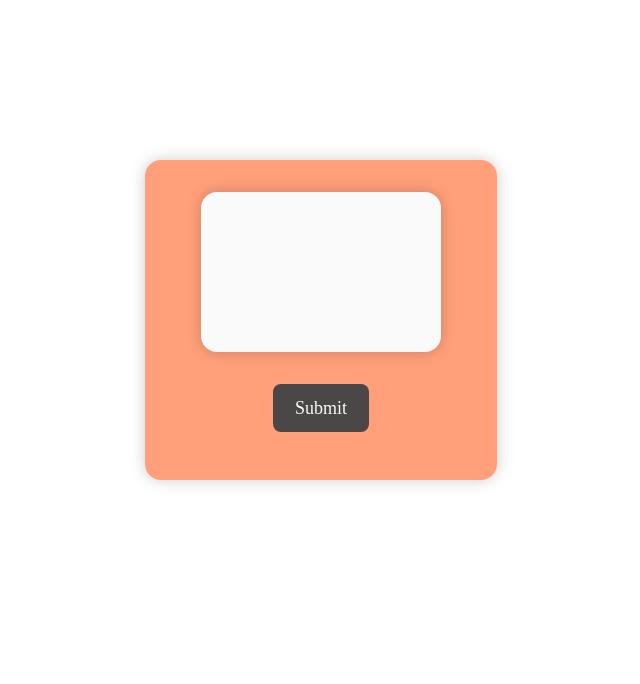
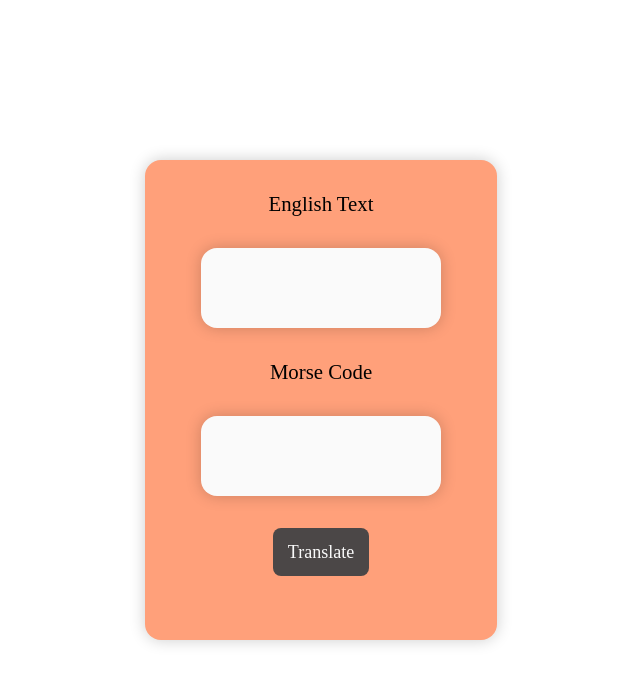
Before and after one commit to GazalNeb/morse-code-translator, a website with bundled scripts: page index.html in a window 1280 px wide. Shown: the whole page, without its empty margins (319-959 px from the left). Built offline with nearby package versions, Linux system fonts and the light colour scheme.

Commit message:
added separate display for english text and morse-code

```diff
--- a/index.html
+++ b/index.html
@@ -11,8 +11,11 @@
 
 <body>
   <div class="container">
-    <input type="text" class="display-bar">
-    <button class="submit-button">Submit</button>
+    <label for="text-input" class="label-text">English Text</label>
+    <input type="text" class="display-bar" id="text-input">
+    <label for="morse-code-input" class="label-text">Morse Code</label>
+    <input type="text" class="display-bar" id="morse-code-input">
+    <button class="translate-button">Translate</button>
   </div>
   <script src="./scripts/translator.js" type="module"></script>
 </body>
--- a/scripts/translator.js
+++ b/scripts/translator.js
@@ -1,10 +1,11 @@
 import {morseCodeConverter} from "./app.js";
 
-const submitButton = document.querySelector(".submit-button");
-const input = document.querySelector("input");
+const translateButton = document.querySelector(".translate-button");
+const inputText = document.getElementById("text-input");
+const inputMorseCode = document.getElementById("morse-code-input");
 
-submitButton.addEventListener("click", (event) => {
+translateButton.addEventListener("click", (event) => {
   console.log("hello");
-  let outputValue = morseCodeConverter(input.value);
-  input.value = outputValue;
+  let outputValue = morseCodeConverter(inputText.value);
+  inputMorseCode.value = outputValue;
 });
--- /dev/null
+++ b/styles/_components.scss
@@ -0,0 +1,29 @@
+.label-text {
+  font-size: 1.3rem;
+  font-family: $font-primary;
+}
+
+.display-bar {
+  margin: 2rem auto;
+  width: 15rem;
+  height: 5rem;
+  border-radius: 1rem;
+  box-shadow: 0 0 1rem 0 rgba(0, 0, 0, .2);
+  border: none;
+  background-color: $color-white;
+  font-family: $font-primary;
+  font-size: large;
+  display: flex;
+  flex-wrap: wrap;
+}
+
+.translate-button {
+  width: 6rem;
+  height: 3rem;
+  border-radius: 0.5rem;
+  border:$color-secondary;
+  color: $color-white;
+  font-family: $font-primary;
+  font-size: large;
+  background-color: $color-secondary;
+}
--- /dev/null
+++ b/styles/_layout.scss
@@ -0,0 +1,12 @@
+.container {
+  margin: 10rem auto;
+  width: 22rem;
+  height: 30rem;
+  padding: 2rem;
+  background-color: $color-primary;
+  box-shadow: 0 0 1rem 0 rgba(0, 0, 0, .2);
+  border-radius: 1rem;
+  display: flex;
+  flex-direction: column;
+  align-items: center;
+}
--- a/styles/layout.scss
+++ /dev/null
@@ -1,35 +0,0 @@
-.container {
-  margin: 10rem auto;
-  width: 22rem;
-  height: 20rem;
-  background-color: $color-primary;
-  box-shadow: 0 0 1rem 0 rgba(0, 0, 0, .2);
-  border-radius: 1rem;
-  display: flex;
-  flex-direction: column;
-  align-items: center;
-
-  .display-bar {
-    margin: 2rem auto;
-    width: 15rem;
-    height: 10rem;
-    border-radius: 1rem;
-    box-shadow: 0 0 1rem 0 rgba(0, 0, 0, .2);
-    border: none;
-    background-color: $color-white;
-    font-family: $font-primary;
-    font-size: large;
-    word-wrap: break-word;
-  }
-
-  .submit-button {
-    width: 6rem;
-    height: 3rem;
-    border-radius: 0.5rem;
-    border:$color-secondary;
-    color: $color-white;
-    font-family: $font-primary;
-    font-size: large;
-    background-color: $color-secondary;
-  }
-}
--- a/styles/main.scss
+++ b/styles/main.scss
@@ -1,2 +1,3 @@
 @import "./base";
 @import "./layout";
+@import "./components";
```
Also changed, not shown: styles/_base.scss (renamed from styles/base.scss), styles/main.css.
